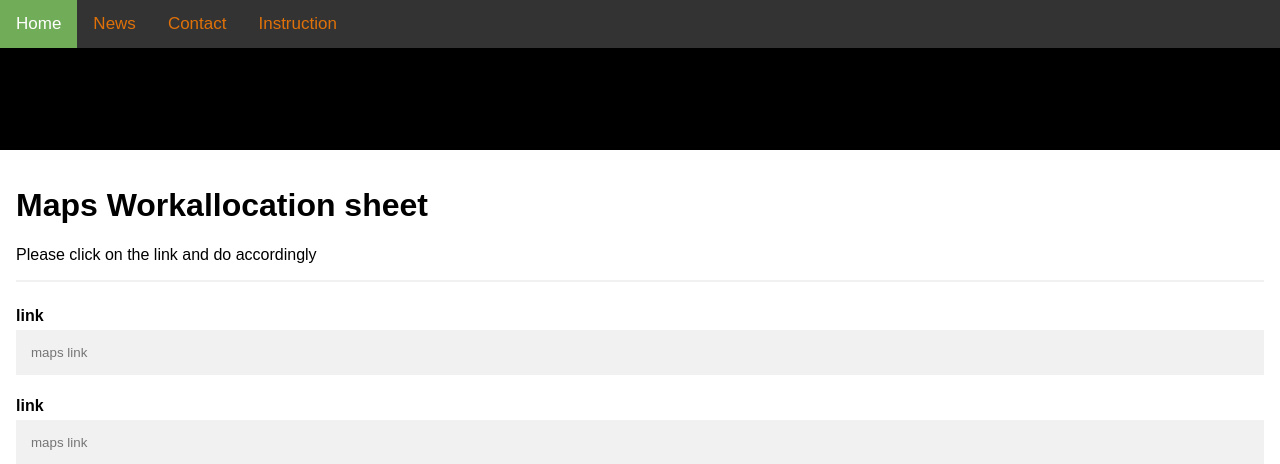
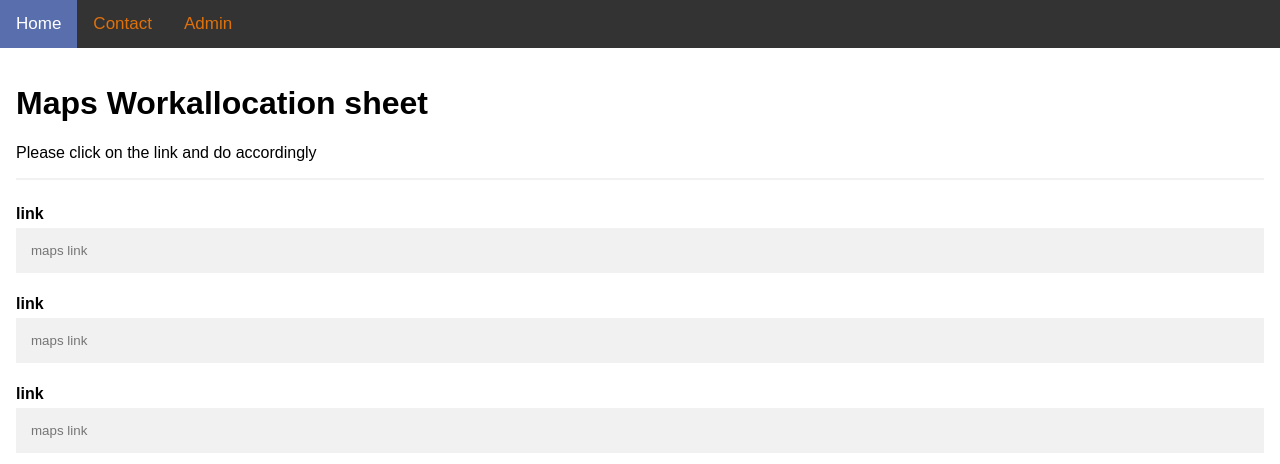
Before and after one commit to som143/port-folio, a Django app: template jobs/templates/jobs/home.html in a window 1280 px wide. Shown: the top 464 px of the page. Run offline with Django 3.2, Linux system fonts and the light colour scheme; the template is opened without the code that fills it, so the values that code supplies are empty.

Commit message:
next day commit

```diff
--- a/jobs/models.py
+++ b/jobs/models.py
@@ -4,4 +4,3 @@ from django.db import models
 class job(models.Model):
     image = models.ImageField(upload_to='images/')
     summery = models.CharField(max_length=200)
-    jobs_date= models.DateField()
--- a/jobs/templates/jobs/alldata.html
+++ b/jobs/templates/jobs/alldata.html
@@ -5,7 +5,7 @@
         <div class="col-xs-12 col-sm-10 col-md-8 col-lg-6 col-centered">
             <div class="panel panel-default accountContainer">
                 <div class="panel-body">
-                    <form id="ticket_Form" name="ticketForm" ng-submit="submitNewTicket(ticket)" novalidate>
+                    <form id="ticket_Form" name="ticketForm" ng-submit="submitNewTicket(ticket)" nvalidate>
                         <div class="row" ng-if="!settings.UserInfo.isAuthenticated">
                             <div class="col-md-6 col-sm-6 col-xs-6">
                                 <div class="form-group" ng-class="{ 'has-error': ticketForm.AnonymousFullName.$touched && ticketForm.AnonymousFullName.$invalid }">
--- a/jobs/templates/jobs/home.html
+++ b/jobs/templates/jobs/home.html
@@ -28,7 +28,7 @@ body {
 }
 
 .topnav a.active {
-  background-color: rgb(113, 173, 89);
+  background-color: rgb(89, 111, 173);
   color: white;
 }
 
@@ -94,16 +94,18 @@ a {
 </head>
 <body>
         <div class="topnav">
-                <a class="active" href="#home">Home</a>
-                <a href="#news">News</a>
-                <a href="#contact">Contact</a>
-                <a href="#about">Instruction</a>
+                <a class="active" href="/home" onclick="home">Home</a>
+
+                <a  href="/tickets" onclick="Contact">Contact</a>
+
+                <a href="/admin" onclick="admin">Admin</a>
               </div>
 
               <div style="padding-left:16px">
-                <h2>Top Navigation Example</h2>
-                <p>Some content..</p>
+
               </div>
+
+
 
 <form action="/action_page.php">
   <div class="container">
--- /dev/null
+++ b/jobs/test.py
@@ -0,0 +1,5 @@
+list = "terminal is not opening"
+list1 = "join this"
+#x = list.split()
+y = list.join(list1)
+print(y)
--- a/portfolio/urls.py
+++ b/portfolio/urls.py
@@ -7,6 +7,6 @@ import jobs.views
 
 urlpatterns = [
     path('admin/', admin.site.urls),
-    path('', jobs.views.home, name = 'home'),
+    path('home', jobs.views.home, name = 'home'),
     path('tickets' , jobs.views.alldata , name = 'dashboard')
 ]
```
